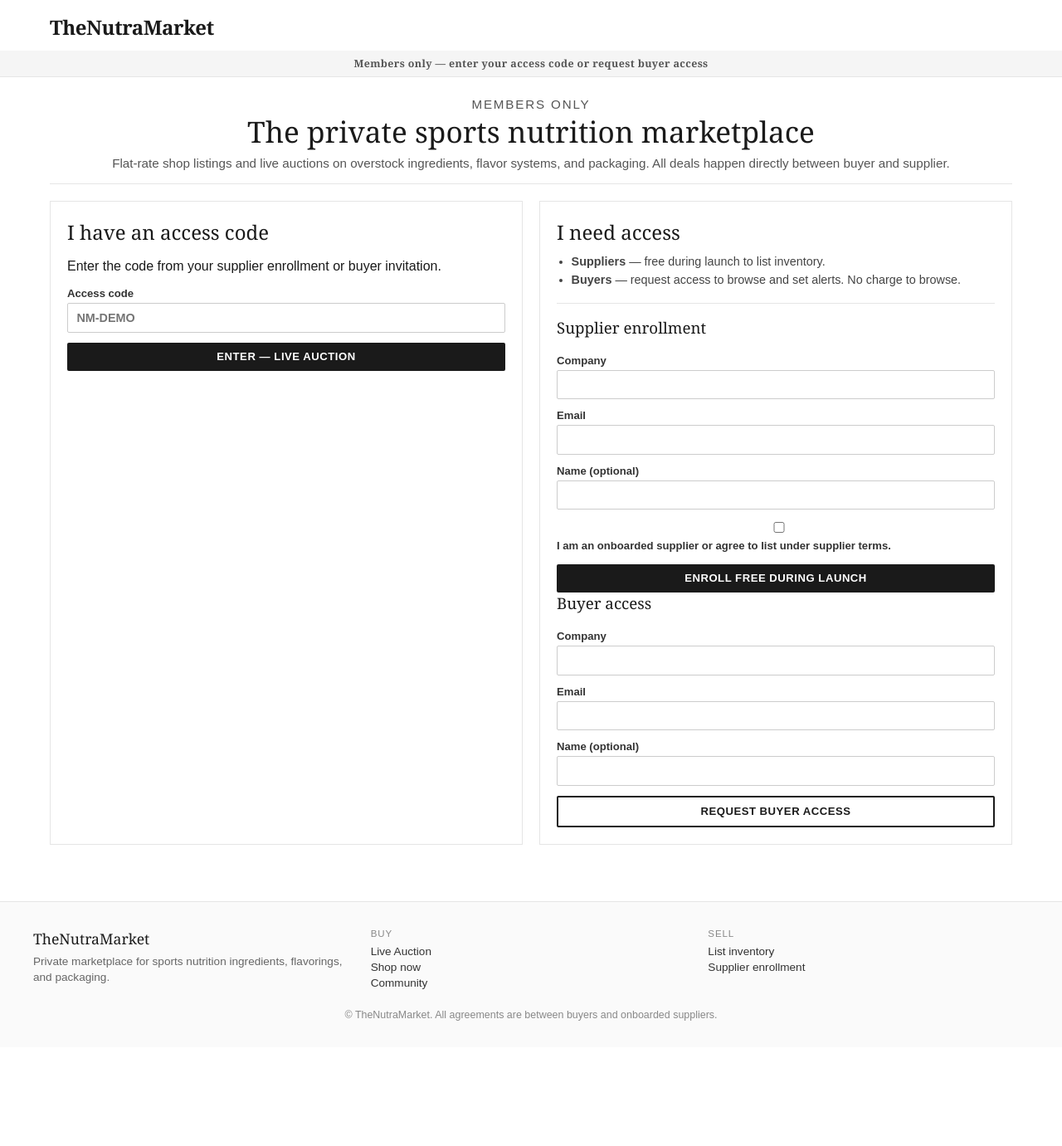
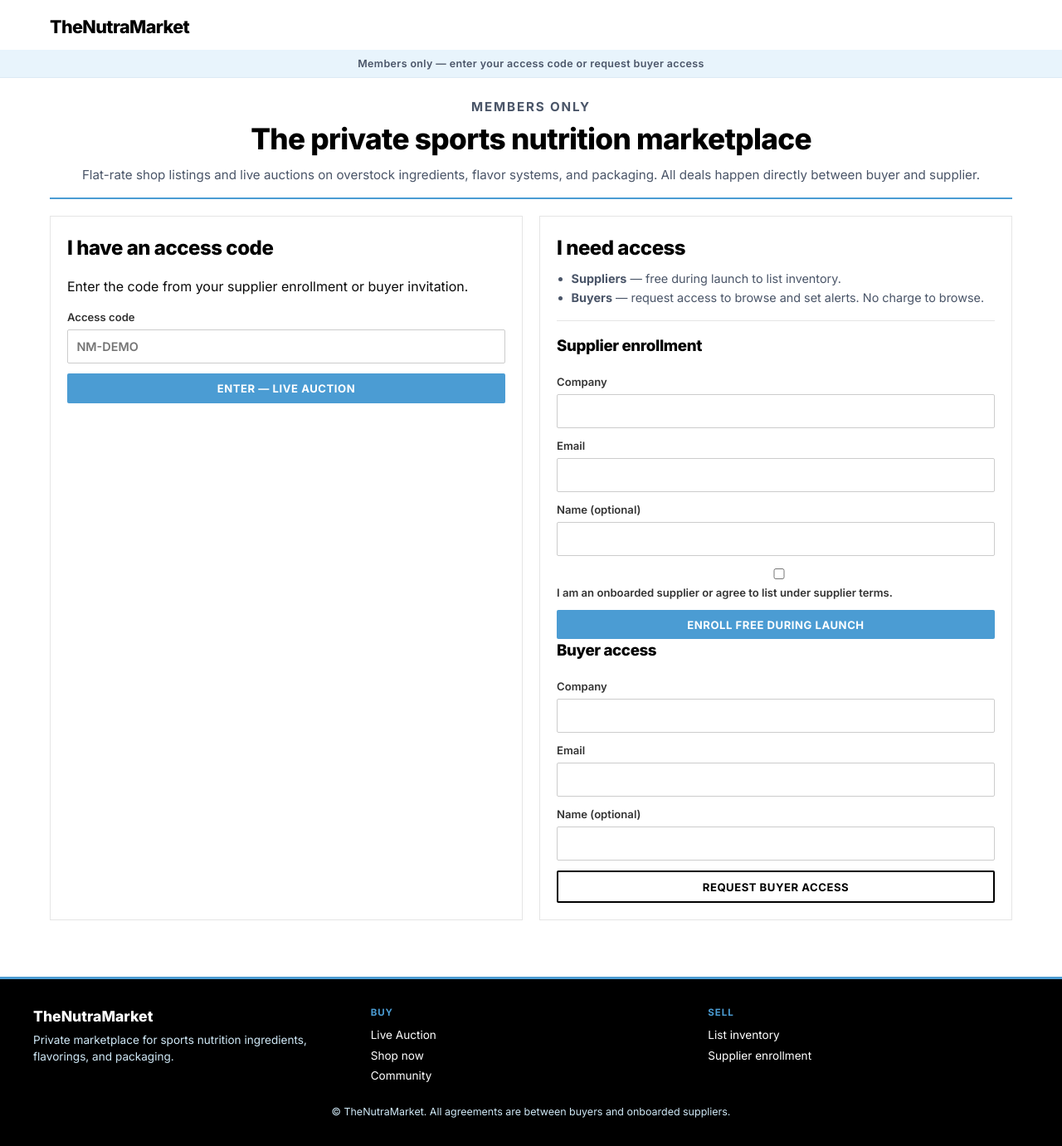
Before and after one commit to mwkohler3/TheNutraMarket, a Flask app: page / in a window 1280 px wide. Shown: the whole page at 83% size. Before the commit the page ends 1230 px from the top, so only its background shows below. Run offline with Flask 3, Linux system fonts and the light colour scheme.

Commit message:
Rebrand marketplace with Inter font and Carolina blue palette.
Replace WineBid serif styling with clean supplement-industry typography and white, black, and Carolina blue across nav, tables, hero, and footer.

Co-authored-by: Cursor <cursoragent@cursor.com>

```diff
--- a/static/styles.css
+++ b/static/styles.css
@@ -2725,24 +2725,34 @@ html {
   border: 0;
 }
 
-/* —— WineBid-style marketplace (wb-*) —— */
+/* —— TheNutraMarket (wb-*) — white · Carolina blue · black —— */
+:root {
+  --wb-font: "Inter", -apple-system, BlinkMacSystemFont, "Segoe UI", Roboto, "Helvetica Neue", Arial, sans-serif;
+  --wb-black: #000000;
+  --wb-white: #ffffff;
+  --wb-blue: #4b9cd3;
+  --wb-blue-dark: #2e6b96;
+  --wb-blue-darker: #1f4f73;
+  --wb-blue-light: #cfe8f6;
+  --wb-blue-pale: #e8f4fc;
+  --wb-text: #0a0a0a;
+  --wb-text-muted: #4a5568;
+  --wb-border: #b8d4e8;
+  --wb-border-light: #dceaf4;
+}
+
 .wb-body {
-  background: #fff;
-  color: #1a1a1a;
-  font-family: Georgia, "Times New Roman", serif;
-}
-
-.wb-body .wb-btn,
-.wb-body .wb-nav,
-.wb-body .wb-form,
-.wb-body .wb-panel,
-.wb-body .wb-lot__body {
-  font-family: Arial, Helvetica, sans-serif;
+  background: var(--wb-white);
+  color: var(--wb-text);
+  font-family: var(--wb-font);
+  font-size: 16px;
+  line-height: 1.5;
+  -webkit-font-smoothing: antialiased;
 }
 
 .wb-header {
-  border-bottom: 1px solid #e5e5e5;
-  background: #fff;
+  border-bottom: 1px solid var(--wb-border-light);
+  background: var(--wb-white);
 }
 
 .wb-header__top {
@@ -2756,12 +2766,12 @@ html {
 }
 
 .wb-logo {
-  font-family: Georgia, serif;
-  font-size: 1.5rem;
-  font-weight: 700;
-  color: #1a1a1a;
+  font-family: var(--wb-font);
+  font-size: 1.35rem;
+  font-weight: 800;
+  color: var(--wb-black);
   text-decoration: none;
-  letter-spacing: -0.02em;
+  letter-spacing: -0.03em;
 }
 
 .wb-header-search {
@@ -2797,15 +2807,15 @@ html {
 
 .wb-nav a:hover,
 .wb-nav a.is-active {
-  color: #000;
-  border-bottom-color: #1a1a1a;
+  color: var(--wb-black);
+  border-bottom-color: var(--wb-blue);
 }
 
 .wb-banner {
   margin: 0;
   padding: 0.45rem 1.25rem;
-  background: #1a1a1a;
-  color: #fff;
+  background: var(--wb-blue);
+  color: var(--wb-white);
   text-align: center;
   font-size: 0.78rem;
   font-weight: 600;
@@ -2813,8 +2823,8 @@ html {
 }
 
 .wb-banner--muted {
-  background: #f5f5f5;
-  color: #555;
+  background: var(--wb-blue-pale);
+  color: var(--wb-text-muted);
 }
 
 .wb-main {
@@ -2830,7 +2840,7 @@ html {
 .wb-page-head {
   margin-bottom: 1.25rem;
   padding-bottom: 1rem;
-  border-bottom: 1px solid #e5e5e5;
+  border-bottom: 2px solid var(--wb-blue);
 }
 
 .wb-page-head--center {
@@ -2840,24 +2850,25 @@ html {
 .wb-page-head h1 {
   margin: 0 0 0.35rem;
   font-size: clamp(1.6rem, 3vw, 2.2rem);
-  font-weight: 400;
+  font-weight: 800;
+  color: var(--wb-black);
+  letter-spacing: -0.02em;
 }
 
 .wb-page-head p,
 .wb-page-head__lead {
   margin: 0;
-  color: #555;
-  font-family: Arial, sans-serif;
+  color: var(--wb-text-muted);
   font-size: 0.95rem;
 }
 
 .wb-eyebrow {
   margin: 0 0 0.35rem;
-  font-family: Arial, sans-serif;
   font-size: 0.72rem;
   letter-spacing: 0.12em;
   text-transform: uppercase;
-  color: #888;
+  color: var(--wb-blue);
+  font-weight: 700;
 }
 
 .wb-toolbar {
@@ -3334,8 +3347,10 @@ html {
 .wb-panel h2,
 .wb-panel h3 {
   margin: 0 0 0.5rem;
-  font-family: Georgia, serif;
-  font-weight: 400;
+  font-family: var(--wb-font);
+  font-weight: 800;
+  color: var(--wb-black);
+  letter-spacing: -0.02em;
 }
 
 .wb-panel__lead {
@@ -3391,8 +3406,8 @@ html {
 .wb-btn {
   display: inline-block;
   padding: 0.6rem 1rem;
-  background: #1a1a1a;
-  color: #fff;
+  background: var(--wb-blue);
+  color: var(--wb-white);
   border: none;
   border-radius: 2px;
   font-weight: 700;
@@ -3402,12 +3417,21 @@ html {
   cursor: pointer;
   text-decoration: none;
   text-align: center;
+  font-family: var(--wb-font);
+}
+
+.wb-btn:hover {
+  background: var(--wb-blue-dark);
 }
 
 .wb-btn--outline {
-  background: #fff;
-  color: #1a1a1a;
-  border: 2px solid #1a1a1a;
+  background: var(--wb-white);
+  color: var(--wb-black);
+  border: 2px solid var(--wb-black);
+}
+
+.wb-btn--outline:hover {
+  background: var(--wb-blue-pale);
 }
 
 .wb-hub-grid,
@@ -3420,33 +3444,31 @@ html {
 .wb-list {
   margin: 0 0 1rem;
   padding-left: 1.1rem;
-  color: #444;
-  font-family: Arial, sans-serif;
+  color: var(--wb-text-muted);
   font-size: 0.9rem;
   line-height: 1.55;
 }
 
 .wb-empty {
   text-align: center;
-  color: #666;
+  color: var(--wb-text-muted);
   padding: 2rem;
-  font-family: Arial, sans-serif;
 }
 
 .wb-order-selected {
   margin: 0 0 1rem;
   padding: 0.65rem 0.75rem;
-  background: #f5f5f5;
+  background: var(--wb-blue-pale);
+  border-left: 3px solid var(--wb-blue);
   font-size: 0.88rem;
 }
 
 .wb-order {
-  border-top: 2px solid #1a1a1a;
+  border-top: 3px solid var(--wb-blue);
   padding-top: 1.5rem;
 }
 
 .wb-legal {
-  font-family: Arial, sans-serif;
   line-height: 1.6;
 }
 
@@ -3581,21 +3599,20 @@ html {
 
 .wb-reply-box {
   margin-top: 0.75rem;
-  font-family: Arial, sans-serif;
   font-size: 0.85rem;
 }
 
 .wb-reply-box summary {
   cursor: pointer;
   font-weight: 600;
-  color: #1a1a1a;
+  color: var(--wb-black);
 }
 
 .wb-footer {
-  border-top: 1px solid #e5e5e5;
-  background: #fafafa;
+  border-top: 3px solid var(--wb-blue);
+  background: var(--wb-black);
+  color: var(--wb-white);
   padding: 2rem 1.25rem;
-  font-family: Arial, sans-serif;
 }
 
 .wb-footer__cols {
@@ -3608,14 +3625,15 @@ html {
 
 .wb-footer__brand {
   margin: 0 0 0.35rem;
-  font-family: Georgia, serif;
   font-size: 1.1rem;
+  font-weight: 800;
+  color: var(--wb-white);
 }
 
 .wb-footer__text {
   margin: 0;
   font-size: 0.85rem;
-  color: #666;
+  color: var(--wb-blue-light);
   line-height: 1.45;
 }
 
@@ -3624,18 +3642,20 @@ html {
   font-size: 0.72rem;
   letter-spacing: 0.08em;
   text-transform: uppercase;
-  color: #888;
+  color: var(--wb-blue);
+  font-weight: 700;
 }
 
 .wb-footer a {
   display: block;
-  color: #333;
+  color: var(--wb-white);
   text-decoration: none;
   font-size: 0.85rem;
   margin-bottom: 0.25rem;
 }
 
 .wb-footer a:hover {
+  color: var(--wb-blue-light);
   text-decoration: underline;
 }
 
@@ -3643,7 +3663,7 @@ html {
   max-width: 1200px;
   margin: 0 auto;
   font-size: 0.78rem;
-  color: #888;
+  color: var(--wb-blue-light);
   text-align: center;
 }
 
--- a/templates/nutramarket/base.html
+++ b/templates/nutramarket/base.html
@@ -4,8 +4,11 @@
     <meta charset="UTF-8" />
     <meta name="viewport" content="width=device-width, initial-scale=1.0, viewport-fit=cover" />
     <meta name="color-scheme" content="light" />
-    <meta name="theme-color" content="#ffffff" />
+    <meta name="theme-color" content="#4B9CD3" />
     <title>{% block title %}{{ site_name }}{% endblock %}</title>
+    <link rel="preconnect" href="https://fonts.googleapis.com" />
+    <link rel="preconnect" href="https://fonts.gstatic.com" crossorigin />
+    <link href="https://fonts.googleapis.com/css2?family=Inter:wght@400;500;600;700;800&display=swap" rel="stylesheet" />
     <link rel="stylesheet" href="{{ url_for('static', filename='styles.css') }}" />
   </head>
   <body class="wb-body">
```
Also changed, not shown: other parts of static/styles.css (+76 -78 lines).
